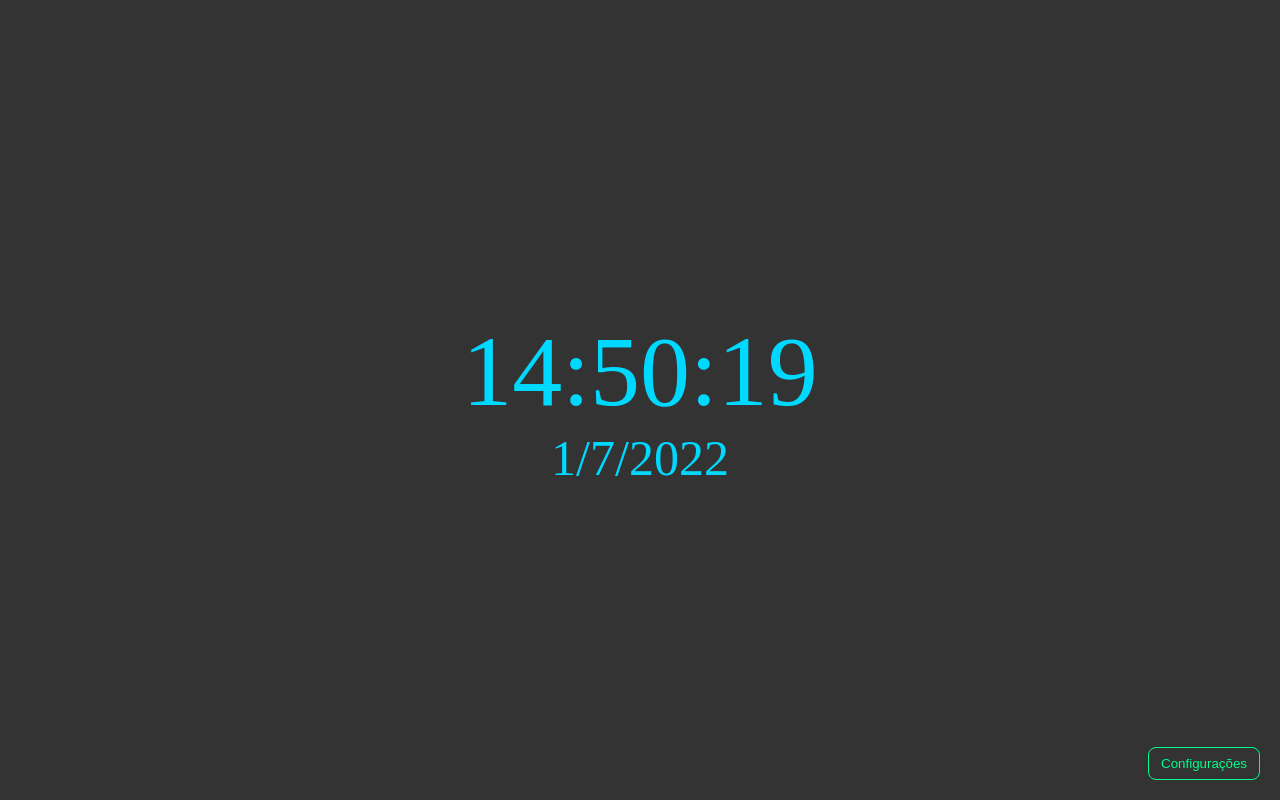
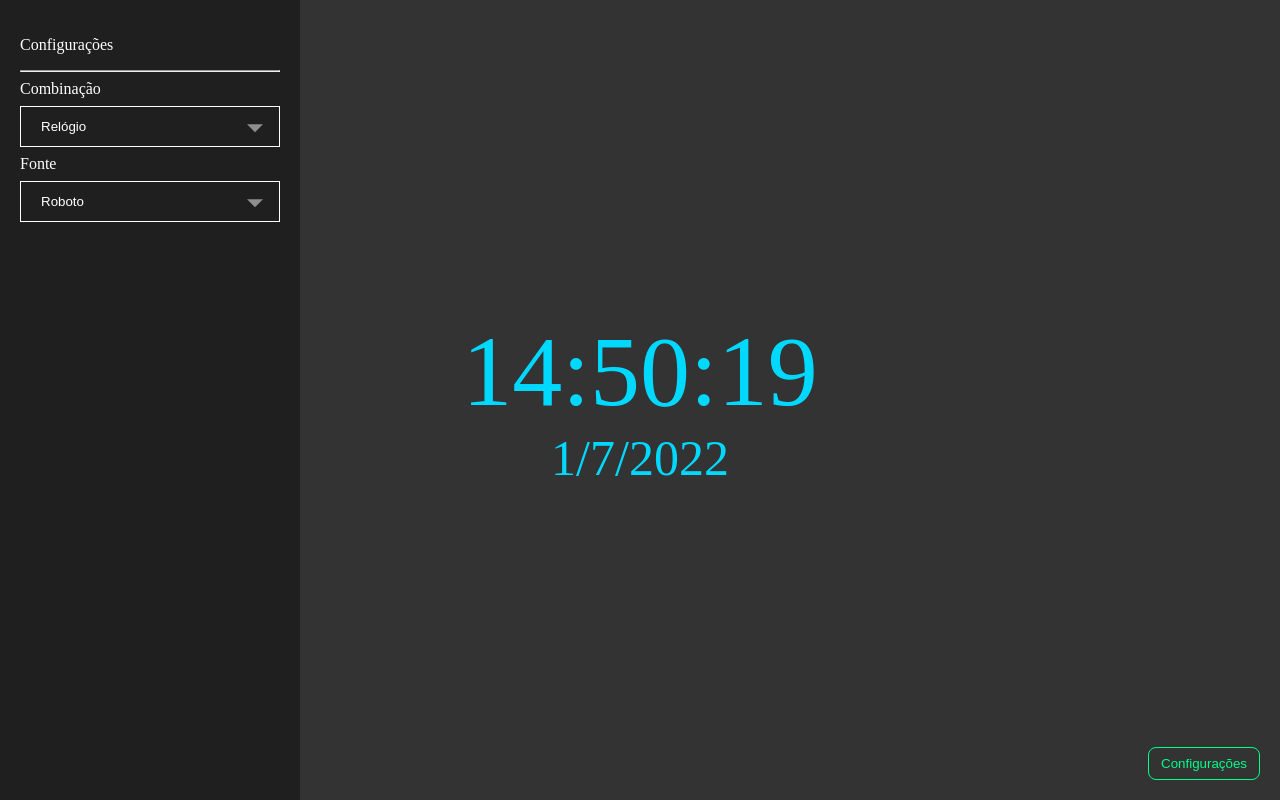
Before and after one commit to ipetinate/fullscreen-watch, a plain HTML site: page index.html in a window 1280 px wide. Both pictures are taken after a click on the button "Configurações". Drawn offline with nearby package versions, Linux system fonts and the light colour scheme; a web font is replaced by a local one.

Commit message:
First commit

```diff
--- a/index.html
+++ b/index.html
@@ -6,14 +6,22 @@
         <meta charset="UTF-8" />
         <meta http-equiv="X-UA-Compatible" content="IE=edge" />
         <meta name="viewport" content="width=device-width, initial-scale=1.0" />
-    <meta name="description" content="Relógio online para usar em tela cheia" />
+        <meta
+            name="description"
+            content="Relógio online para usar em tela cheia"
+        />
         <!-- Links -->
+        <link rel="manifest" href="/manifest.json" />
         <link rel="stylesheet" href="style.css" />
         <link rel="preconnect" href="https://fonts.googleapis.com" />
         <link rel="preconnect" href="https://fonts.gstatic.com" crossorigin />
         <link
             href="https://fonts.googleapis.com/css2?family=Aboreto&family=Alumni+Sans+Collegiate+One&family=Alumni+Sans+Pinstripe&family=Open+Sans&family=Roboto&family=Silkscreen&display=swap"
             rel="stylesheet"
+        />
+        <link
+            rel="stylesheet"
+            href="https://cdnjs.cloudflare.com/ajax/libs/animate.css/4.1.1/animate.min.css"
         />
     </head>
 
@@ -24,27 +32,44 @@
                 <p id="calendar" class="calendar"></p>
             </div>
 
-      <div class="settings">
+            <div id="settings" class="settings">
                 <div class="items">
                     <div>
                         <p>Configurações</p>
                     </div>
 
-          <div>
+                    <hr />
+
+                    <div class="field">
+                        <label for="font">Combinação</label>
+                        <select name="font" id="font">
+                            <option value="full" selected>Tudo</option>
+                            <option value="watch" selected>Relógio</option>
+                            <option value="calendar">Calendário</option>
+                        </select>
+                    </div>
+
+                    <div class="field">
                         <label for="font">Fonte</label>
-            <select name="font" id="font" value="">
-              <option selected disabled>Selecione uma fonte</option>
+                        <select name="font" id="font">
+                            <option value="Roboto" selected>Roboto</option>
                             <option value="OpenSans">OpenSans</option>
                             <option value="Silkscreen">Silkscreen</option>
                             <option value="Aboreto">Aboreto</option>
-              <option value="AlumniPinstripe">Alumni Pinstripe</option>
-              <option value="AlumniCollegiate">Alumni Collegiate</option>
+                            <option value="AlumniPinstripe">
+                                Alumni Pinstripe
+                            </option>
+                            <option value="AlumniCollegiate">
+                                Alumni Collegiate
+                            </option>
                         </select>
                     </div>
                 </div>
             </div>
 
-      <button id="settings" class="settings-button">Configurações</button>
+            <button id="settings-button" class="settings-button">
+                Configurações
+            </button>
         </div>
 
         <script src="./main.js"></script>
```
Lines whose indentation alone changed are shown as unchanged.
